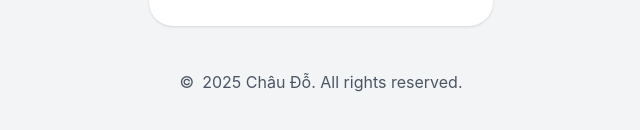
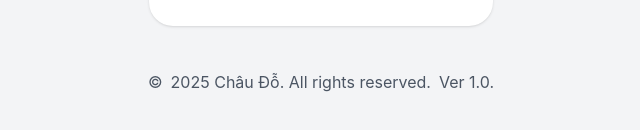
Before and after one commit to jadezhoudo/teacherfunny, a React (Create React App) app: page / in a window 1280 px wide. Shown: the part 496-626 px from the top of the page, without its empty margins (319-959 px from the left). Built offline with nearby package versions, Linux system fonts and the light colour scheme.

Commit message:
update version app

```diff
--- a/src/TeacherStats.js
+++ b/src/TeacherStats.js
@@ -429,6 +429,7 @@ const TeacherStats = () => {
         <div className="flex items-center justify-center gap-2">
           <span>©</span>
           <span>2025 Châu Đỗ. All rights reserved.</span>
+          <span>Ver 1.0.</span>
         </div>
       </footer>
     </div>
```
